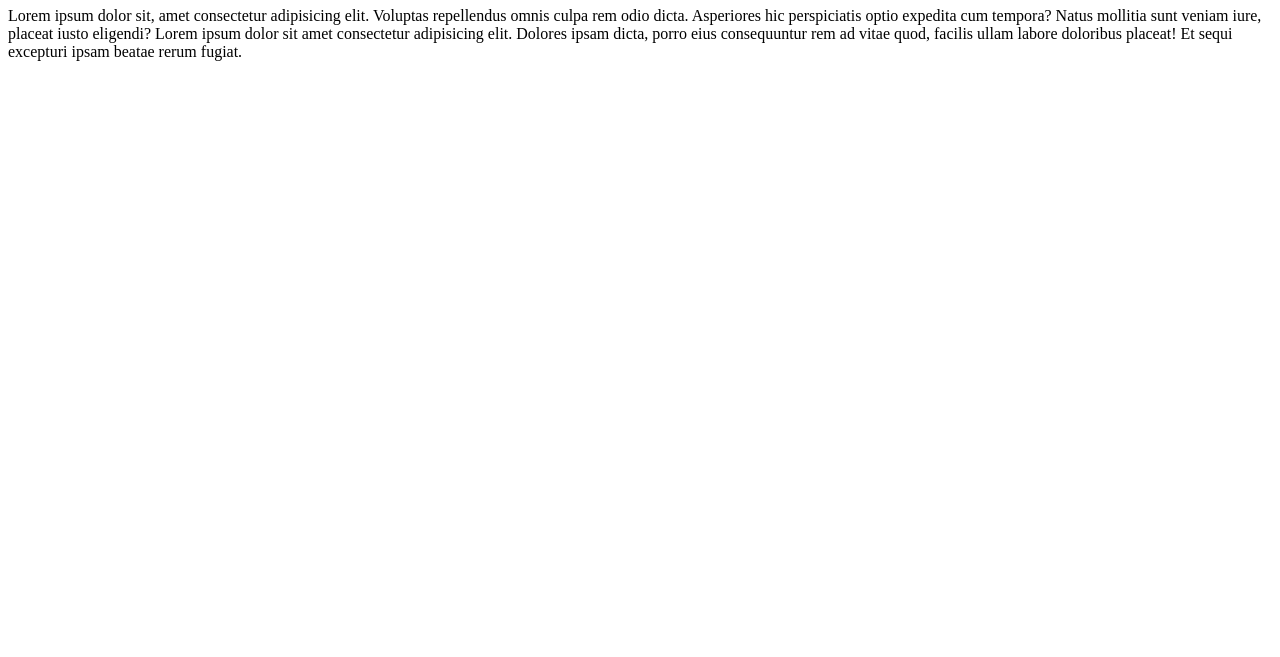
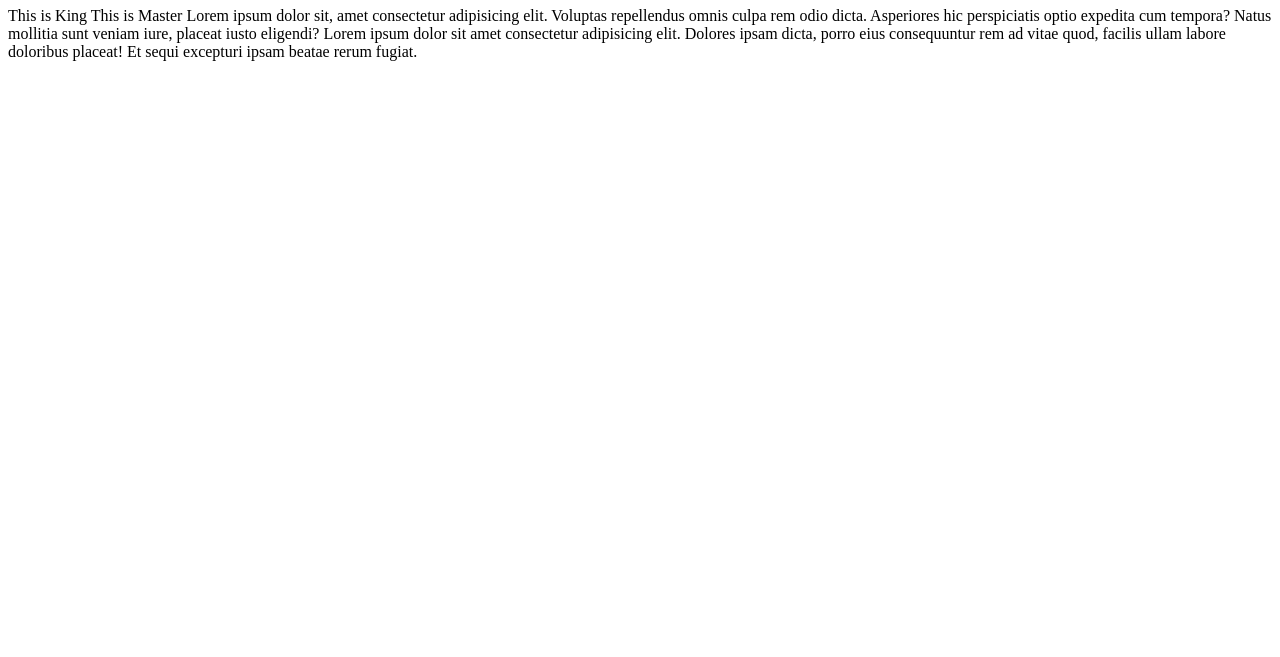
Before and after one commit to PiyushGhadle/node-http-server, a website: page pages/index.html in a window 1280 px wide. Shown: the part 143-800 px from the top of the page. Drawn offline with Linux system fonts and the light colour scheme.

Commit message:
index.html changes by king branch

```diff
--- a/pages/index.html
+++ b/pages/index.html
@@ -14,6 +14,8 @@
     </ul>
     <h1>Index</h1>
     <p>
+        This is King
+        This is Master
       Lorem ipsum dolor sit, amet consectetur adipisicing elit. Voluptas
       repellendus omnis culpa rem odio dicta. Asperiores hic perspiciatis optio
       expedita cum tempora? Natus mollitia sunt veniam iure, placeat iusto
```
